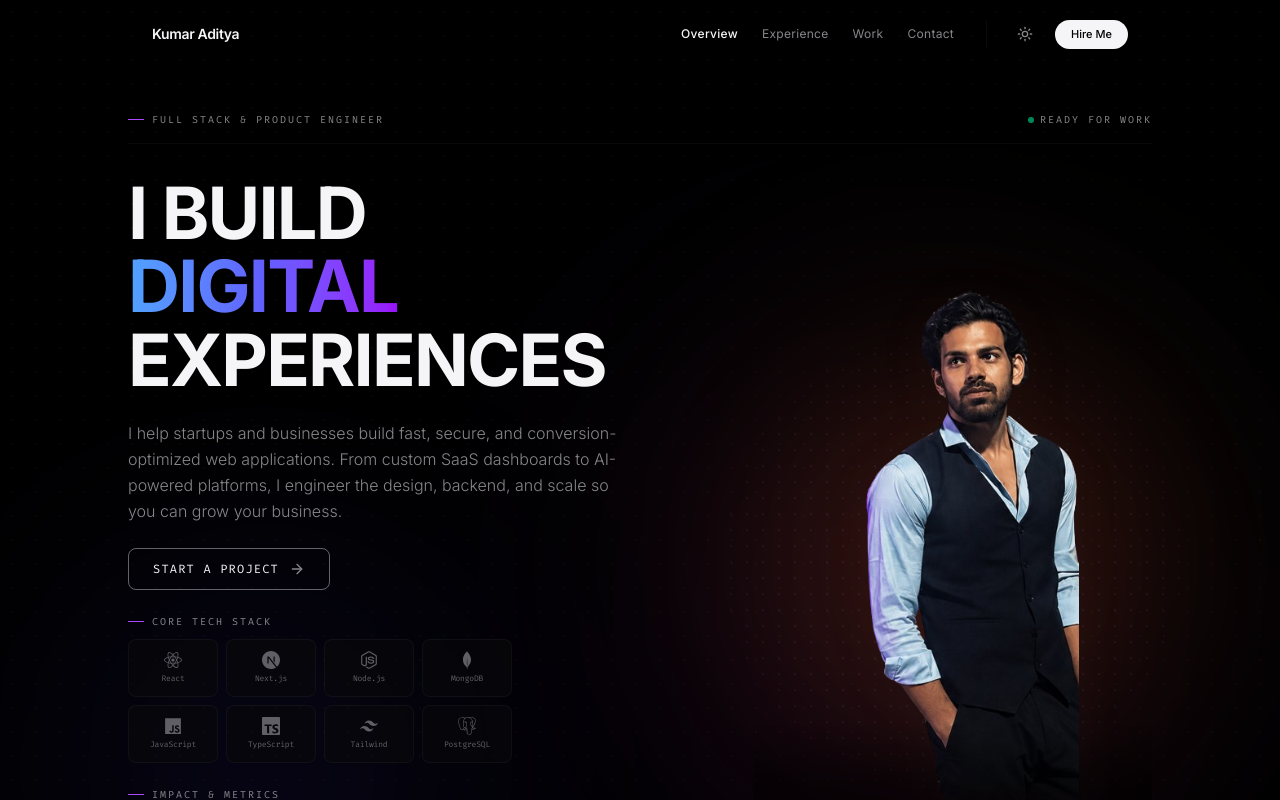
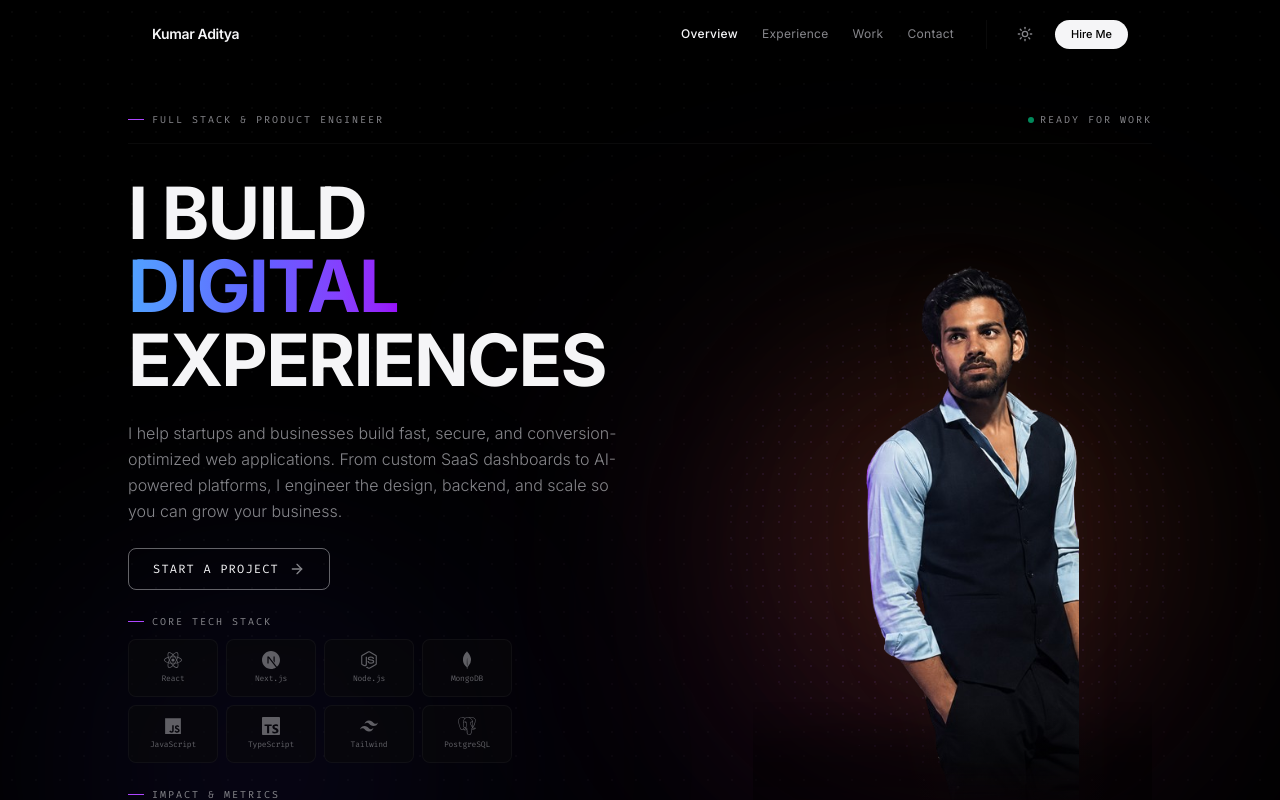
Before and after one commit to Kumaraditya18/Portfolio, a React (Vite) app: page / in a window 1280 px wide. Shown: the top 800 px of the page. Built offline with nearby package versions, Linux system fonts and the light colour scheme.

Commit message:
style: move portrait image higher with -mt-32

```diff
--- a/src/components/Hero.jsx
+++ b/src/components/Hero.jsx
@@ -135,7 +135,7 @@ const Hero = () => {
           </div>
 
           {/* Right Side: Portrait Image */}
-          <div className="lg:col-span-5 hidden min-[650px]:flex flex-col items-start justify-start relative min-h-[580px] -mt-20">
+          <div className="lg:col-span-5 hidden min-[650px]:flex flex-col items-start justify-start relative min-h-[580px] -mt-32">
 
             {/* Pulsing backlight glow */}
             <div className="absolute top-1/2 left-1/2 -translate-x-1/2 -translate-y-1/2 w-[500px] h-[500px] bg-amber-500/8 dark:bg-purple-500/12 rounded-full blur-[110px] pointer-events-none animate-[pulse_6s_ease-in-out_infinite]"></div>
```
